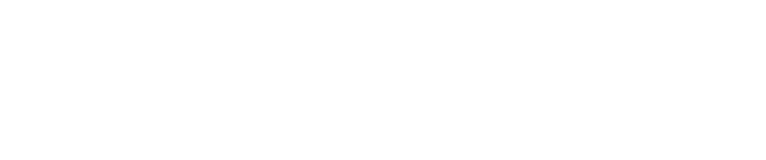
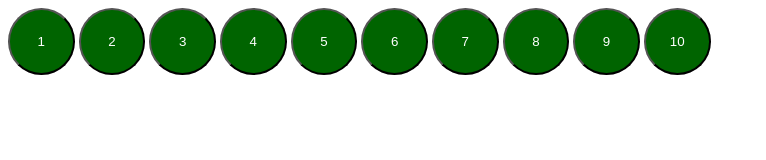
Before and after one commit to ccouzens/push-the-button, a website: page www/index.html in a window 1280 px wide. Shown: the whole page, without its empty margins (0-766 px from the left). Drawn offline with Linux system fonts and the light colour scheme.

Commit message:
Display 10 buttons

```diff
--- /dev/null
+++ b/www/index.css
@@ -0,0 +1,13 @@
+button {
+    --size: 5em;
+    background-color: darkgreen;
+    color: white;
+    min-width: var(--size);
+    min-height: var(--size);
+    border-radius: calc(var(--size)/2);
+}
+
+button.on {
+    background-color: lightgreen;
+    color: black;
+}
--- a/www/index.html
+++ b/www/index.html
@@ -2,9 +2,20 @@
 <html>
   <head>
     <meta charset="utf-8">
-    <title>Hello wasm-pack!</title>
+    <title>Chrystal Maze Prototype!</title>
+    <link rel="stylesheet" href="index.css" />
   </head>
   <body>
+    <button>1</button>
+    <button>2</button>
+    <button>3</button>
+    <button>4</button>
+    <button>5</button>
+    <button>6</button>
+    <button>7</button>
+    <button>8</button>
+    <button>9</button>
+    <button>10</button>
     <noscript>This page contains webassembly and javascript content, please enable javascript in your browser.</noscript>
     <script src="./bootstrap.js"></script>
   </body>
--- a/www/index.js
+++ b/www/index.js
@@ -1,3 +1,3 @@
 import * as wasm from "crystal-maze";
 
-wasm.greet();
+wasm.greet("Chris");
```
Also changed, not shown: 1 other file.
